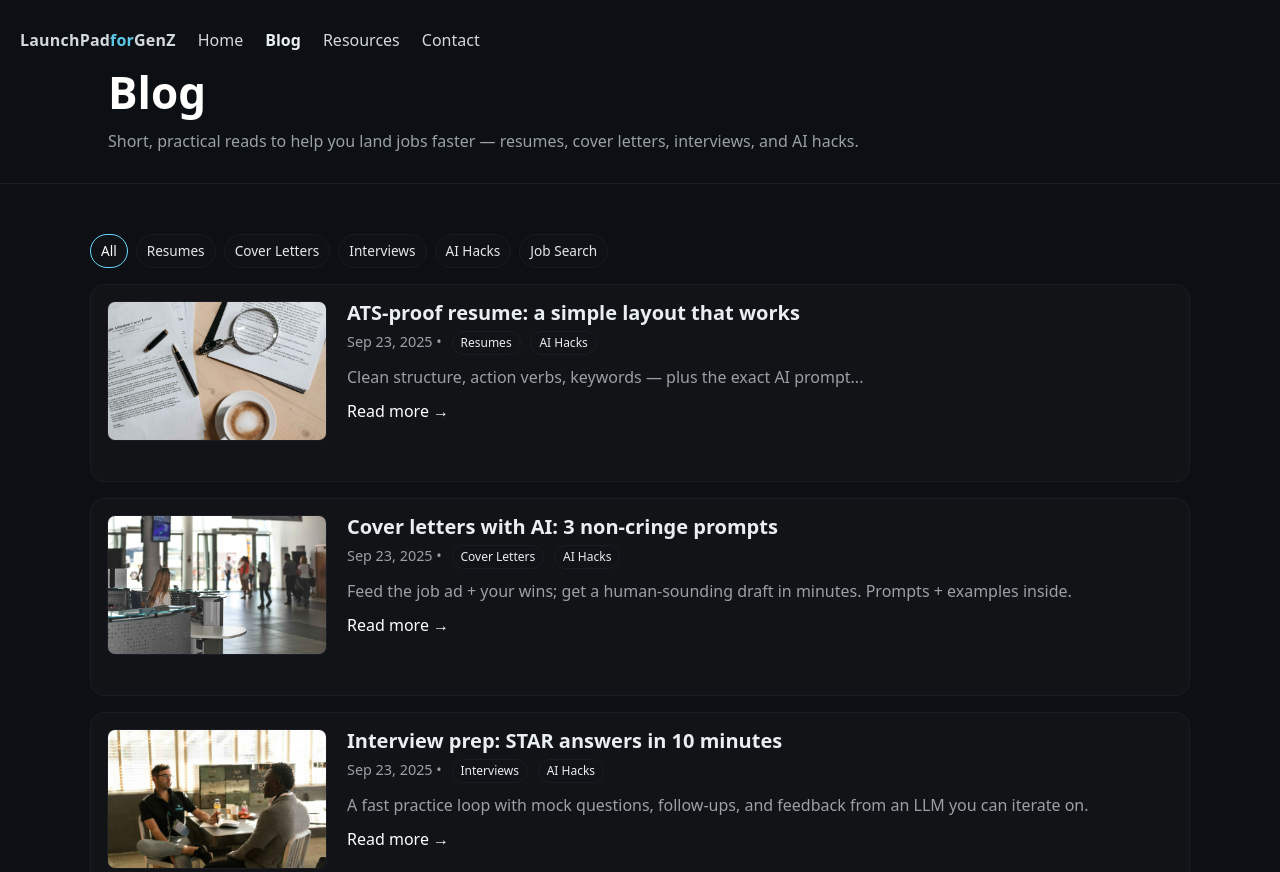
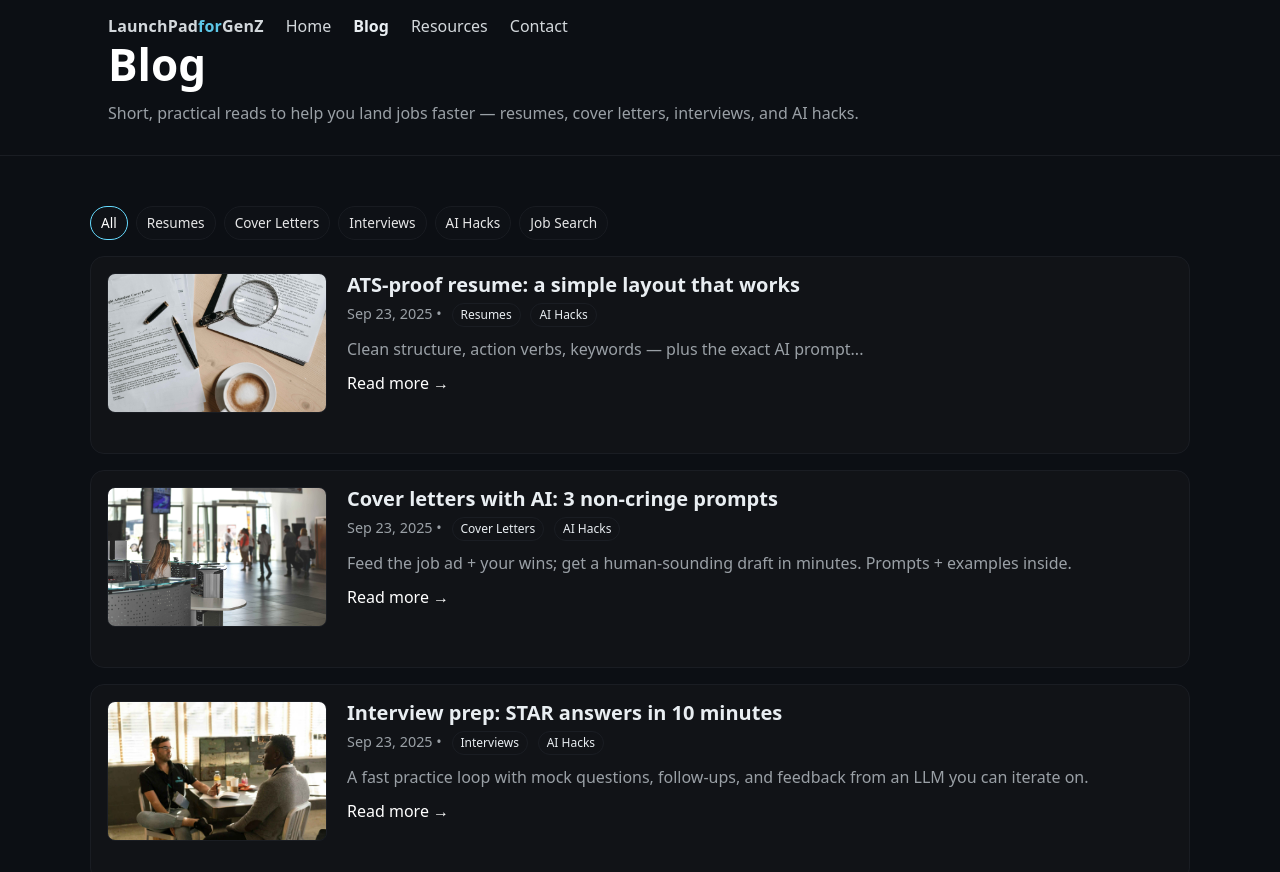
Before and after one commit to Simmone2002/Launchpad, a plain HTML site: page blog.html in a window 1280 px wide. Shown: the top 872 px of the page. Drawn offline with Linux system fonts and the light colour scheme.

Commit message:
Update blog.html

```diff
--- a/blog.html
+++ b/blog.html
@@ -10,7 +10,7 @@
 <body>
   <!-- Sticky Nav (same as homepage) -->
   <header class="site-header">
-    <nav class="nav">
+    <nav class="nav container">
       <a class="logo" href="index.html">LaunchPad<span>for</span>GenZ</a>
       <a href="index.html">Home</a>
       <a href="blog.html" class="active">Blog</a>
```
